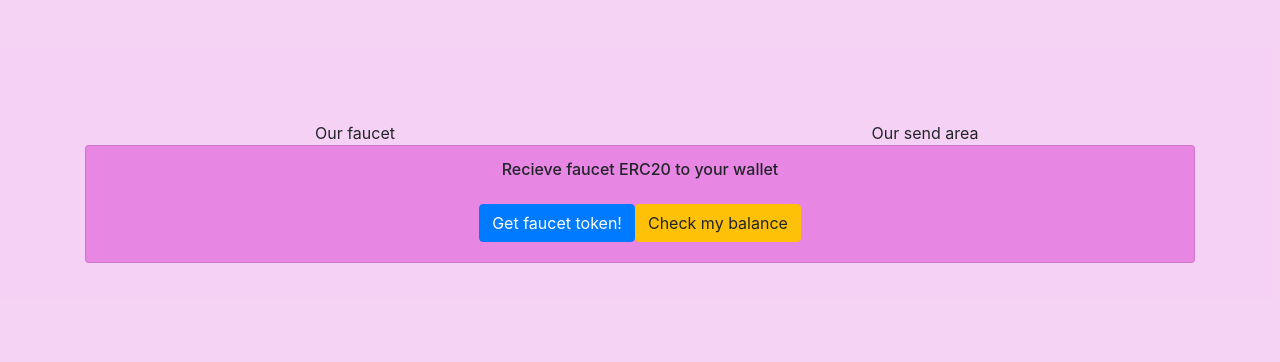
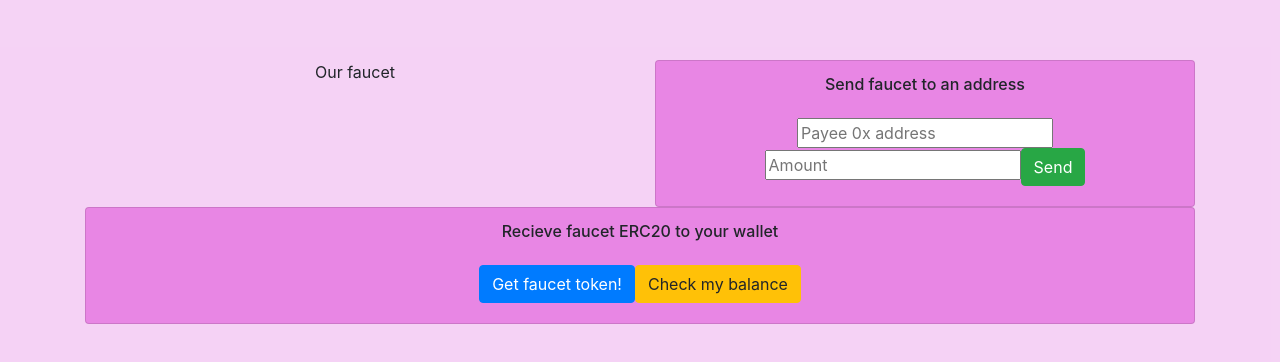
Before and after one commit to the-real-ibukun/react-token-faucet, a React (Create React App) app: page / in a window 1280 px wide. Shown: the part 208-570 px from the top of the page. Built offline with nearby package versions, Linux system fonts and the light colour scheme.

Commit message:
Goreli test net config.

```diff
--- a/hardhat.config.js
+++ b/hardhat.config.js
@@ -21,11 +21,15 @@
   paths: {
     artifacts: './src/artifacts',
   },
-
   networks: {
     hardhat: {
       chainId: 1337
     },
+    goreli: {
+      url: "https://goerli.infura.io/v3/b5bbebf6e7a9488982879bda1e69e3ee",
+      accounts: [`0x${process.env.PRIVATE_KEY}`]
+
+    }
   },
   solidity: "0.8.3"
 };
--- a/src/App.js
+++ b/src/App.js
@@ -1,7 +1,9 @@
+import TokenSend from './components/TokenSend.js'
+import FCTToken from './artifacts/contracts/FCTToken.sol/FCTToken.json'
+import './App.css'
+import 'bootstrap/dist/css/bootstrap.min.css'
 import Faucet from './components/Faucet.js'
-import './App.css'
-import FCTToken from './FCTToken.sol'
-import 'bootstrap/dist/css/bootstrap.min.css'
+
 import { Container, Row, Col } from 'react-bootstrap'
 
 function App() {
@@ -16,13 +18,12 @@
       <div>Our faucet</div>
       </Col>
       <Col>
-      <div>Our send area</div>
+      <div><TokenSend tokenContract={Token}/>
+      </div>
       </Col>
     </Row>
     <Faucet  tokenContract={Token}/>
     </Container>
-
-
 
     </div>
   );
--- a/src/components/Faucet.js
+++ b/src/components/Faucet.js
@@ -1,10 +1,11 @@
-
+import Message from './Message'
 import { useState } from 'react';
 import { ethers } from 'ethers'
 import Card from 'react-bootstrap/Card'
 import Button from 'react-bootstrap/Button'
 
-const tokenAddress = "0x5FbDB2315678afecb367f032d93F642f64180aa3"
+const tokenAddress = "0x4278C5d322aB92F1D876Dd7Bd9b44d1748b88af2"
+
 
 const Faucet = (props) => {
 
@@ -42,7 +43,7 @@
         <div className="d-grid gap-2">
         <Button onClick={faucet}>Get faucet token!</Button>
         <Button onClick={getBalance} variant="warning">Check my balance</Button>
-        </div>
+        </div>{ showBalance ? <Message balance={balance}/> : null }
         </Card.Body>
         </Card>
         </div>
--- /dev/null
+++ b/src/components/Message.js
@@ -0,0 +1,11 @@
+import Alert from 'react-bootstrap/Alert'
+
+const Message = ({ balance }) => {
+    return (
+      <div>
+      <Alert variant="info"> Balance : {balance}</Alert>
+      </div>
+  )
+}
+
+export default Message
--- /dev/null
+++ b/src/components/TokenSend.js
@@ -0,0 +1,46 @@
+
+import { useState } from 'react';
+import { ethers } from 'ethers'
+import Card from 'react-bootstrap/Card'
+import Button from 'react-bootstrap/Button'
+
+const tokenAddress = "0x4278C5d322aB92F1D876Dd7Bd9b44d1748b88af2"
+
+const TokenSend = (props) => {
+
+  const [userAccount, setUserAccount] = useState()
+  const [amount, setAmount] = useState()
+
+  // request access to the user's MetaMask account
+  async function requestAccount() {
+    await window.ethereum.request({ method: 'eth_requestAccounts' });
+  }
+
+  async function sendCoins() {
+  if (typeof window.ethereum !== 'undefined') {
+    await requestAccount()
+    const provider = new ethers.providers.Web3Provider(window.ethereum);
+    const signer = provider.getSigner();
+    const contract = new ethers.Contract(tokenAddress, props.tokenContract.abi, signer);
+    const transation = await contract.transfer(userAccount, amount);
+    await transation.wait();
+    console.log(`${amount} Coins successfully sent to ${userAccount}`);
+  }
+}
+    return (
+        <Card style={{background: "rgba(227, 104, 222, 0.71)"}}>
+        <Card.Body>
+        <Card.Subtitle> Send faucet to an address
+        </Card.Subtitle>
+        <br></br>
+        <div className="d-grid gap-2">
+        <input onChange={e => setUserAccount(e.target.value)} placeholder="Payee 0x address" />
+        <input onChange={e => setAmount(e.target.value)} placeholder="Amount" />
+        <Button onClick={sendCoins} variant="success">Send </Button>
+        </div>
+        </Card.Body>
+        </Card>
+    )
+}
+
+export default TokenSend
```
Also changed, not shown: 1 other file (tests, documents, lock files or other folders).
